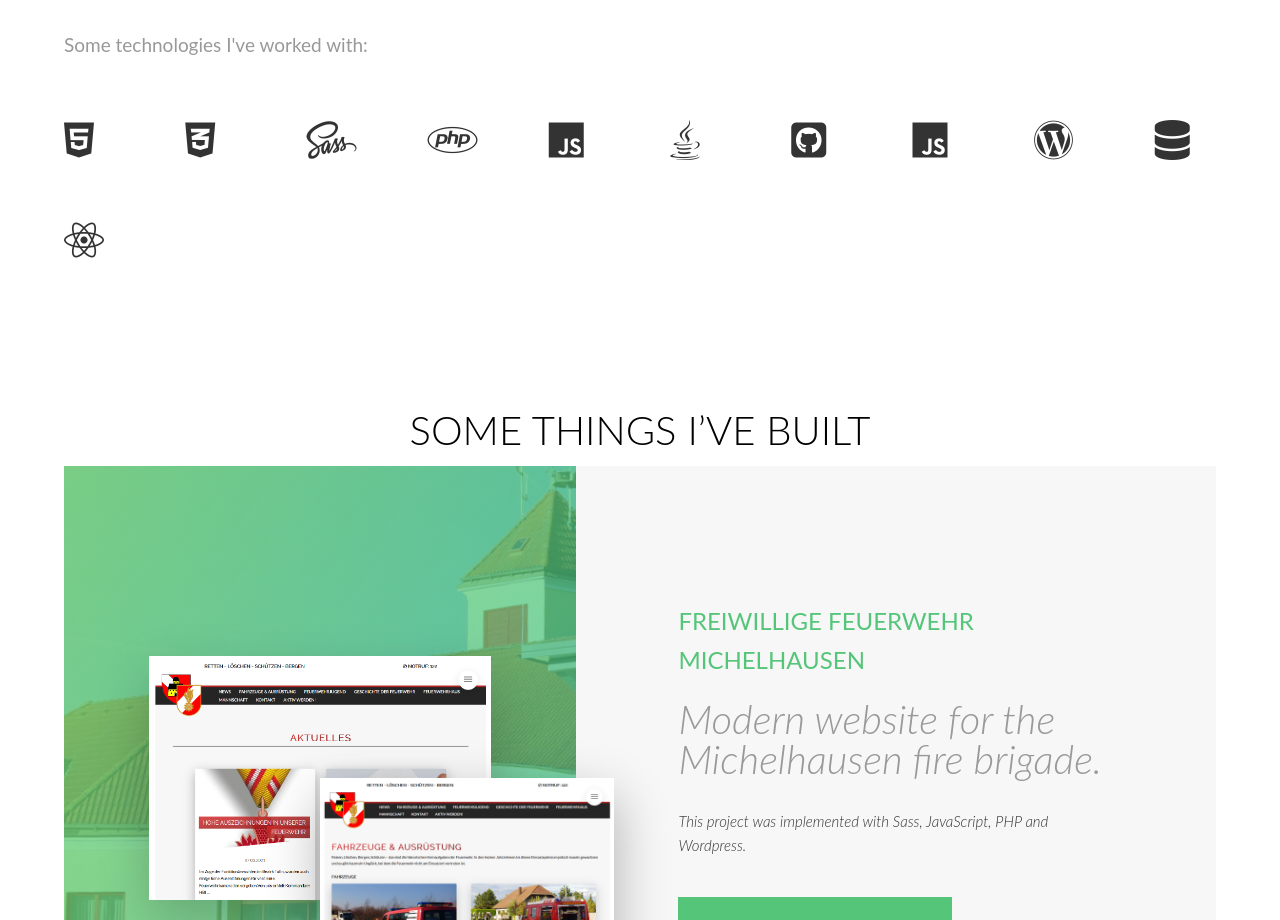
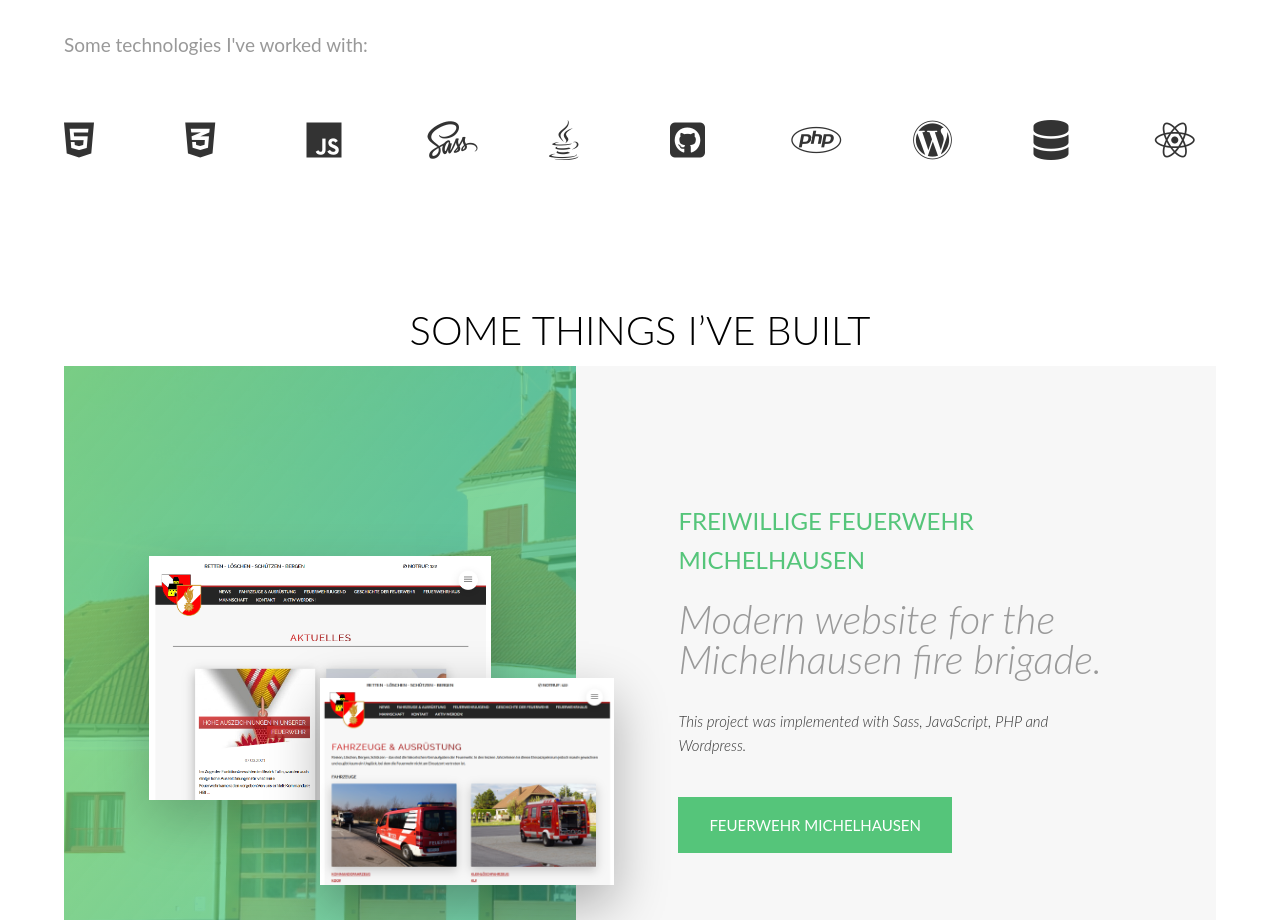
Before and after one commit to tintildev/v1, a website: page index.html in a window 1280 px wide. Shown: the part 2020-2940 px from the top of the page. Drawn offline with Linux system fonts and the light colour scheme.

Commit message:
Update index.html

```diff
--- a/index.html
+++ b/index.html
@@ -87,13 +87,10 @@
                         <i class="fab fa-css3-alt"></i>
                     </div>
                     <div class="feature">
-                        <i class="fab fa-sass"></i>
+                        <i class="fab fa-js"></i>
                     </div>
                     <div class="feature">
-                        <i class="fab fa-php"></i>
-                    </div>
-                    <div class="feature">
-                        <i class="fab fa-js"></i>
+                        <i class="fab fa-sass"></i>
                     </div>
                     <div class="feature">
                         <i class="fab fa-java"></i>
@@ -102,7 +99,7 @@
                         <i class="fab fa-github-square"></i>
                     </div>
                     <div class="feature">
-                        <i class="fab fa-js"></i>
+                        <i class="fab fa-php"></i>
                     </div>
                     <div class="feature">
                         <i class="fab fa-wordpress"></i>
```
